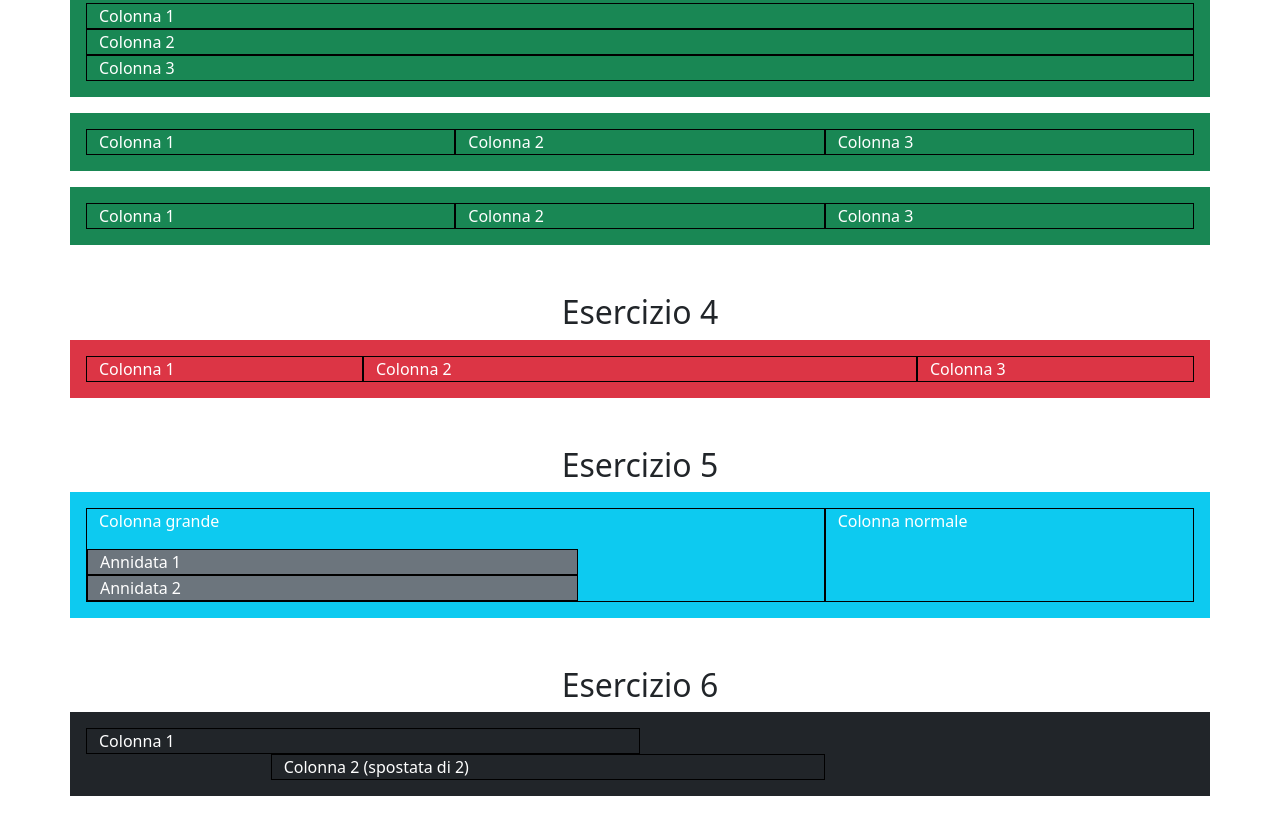
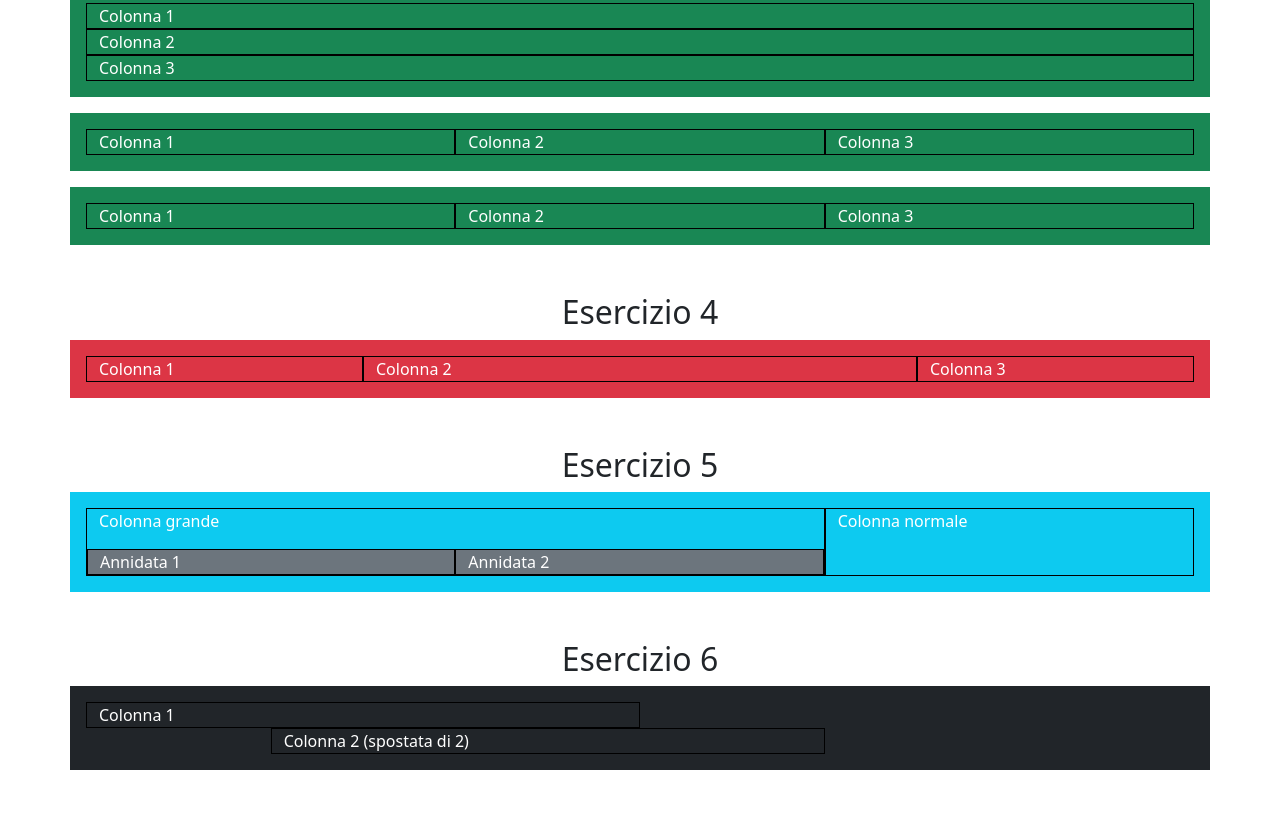
Before and after one commit to lylyss/U2.W6.D1, a plain HTML site: page index.html in a window 1280 px wide. Shown: the part 532-1352 px from the top of the page. After the commit the page ends 1326 px from the top, so only its background shows below. Drawn offline with nearby package versions, Linux system fonts and the light colour scheme.

Commit message:
midiffiche es5

```diff
--- a/index.html
+++ b/index.html
@@ -77,8 +77,8 @@
         <div class="col-md-8 border-black">
           Colonna grande
           <div class="row mt-3">
-            <div class="col-8 bg-secondary text-white border-black">Annidata 1</div>
-            <div class="col-8 bg-secondary text-white border-black">Annidata 2</div>
+            <div class="col-6 bg-secondary text-white border-black">Annidata 1</div>
+            <div class="col-6 bg-secondary text-white border-black">Annidata 2</div>
           </div>
         </div>
         <div class="col-md-4 border-black">Colonna normale</div>
```
